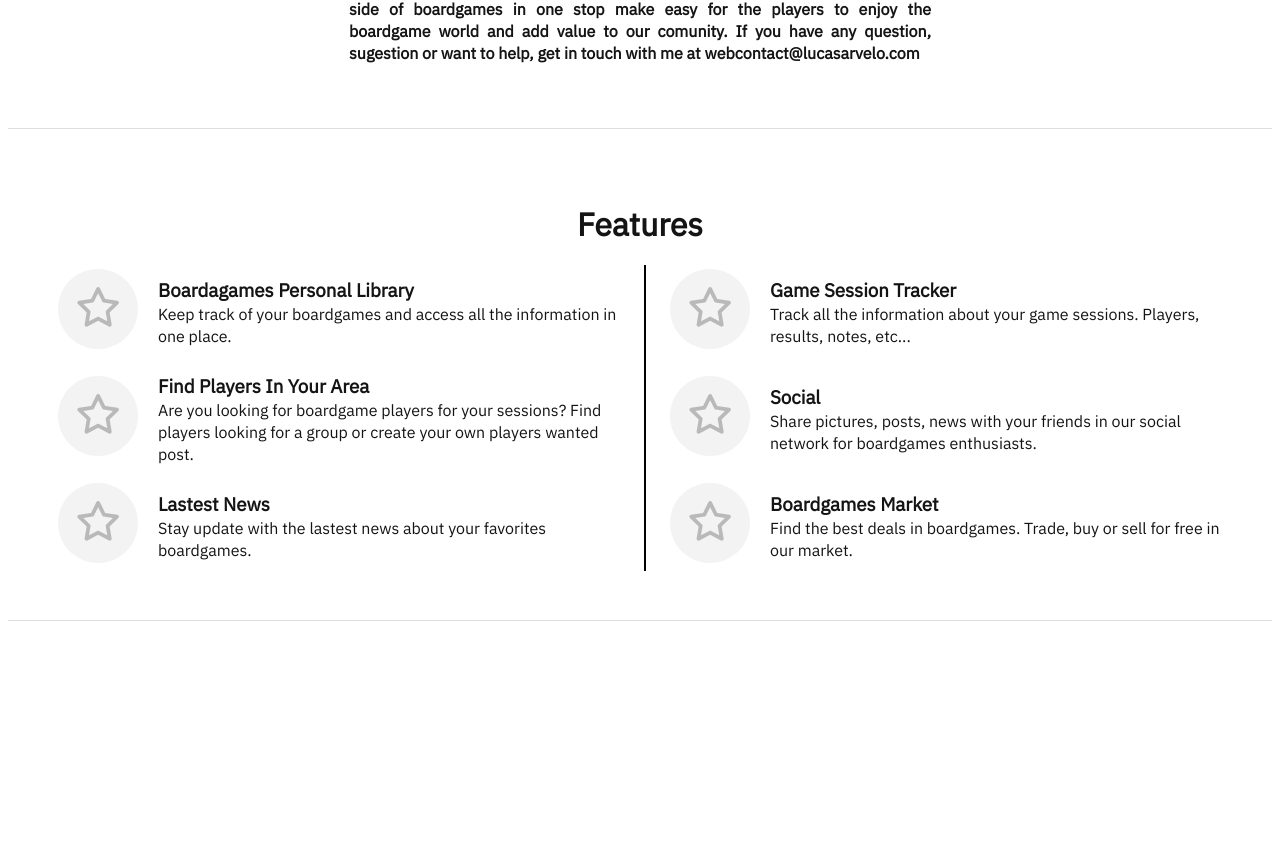
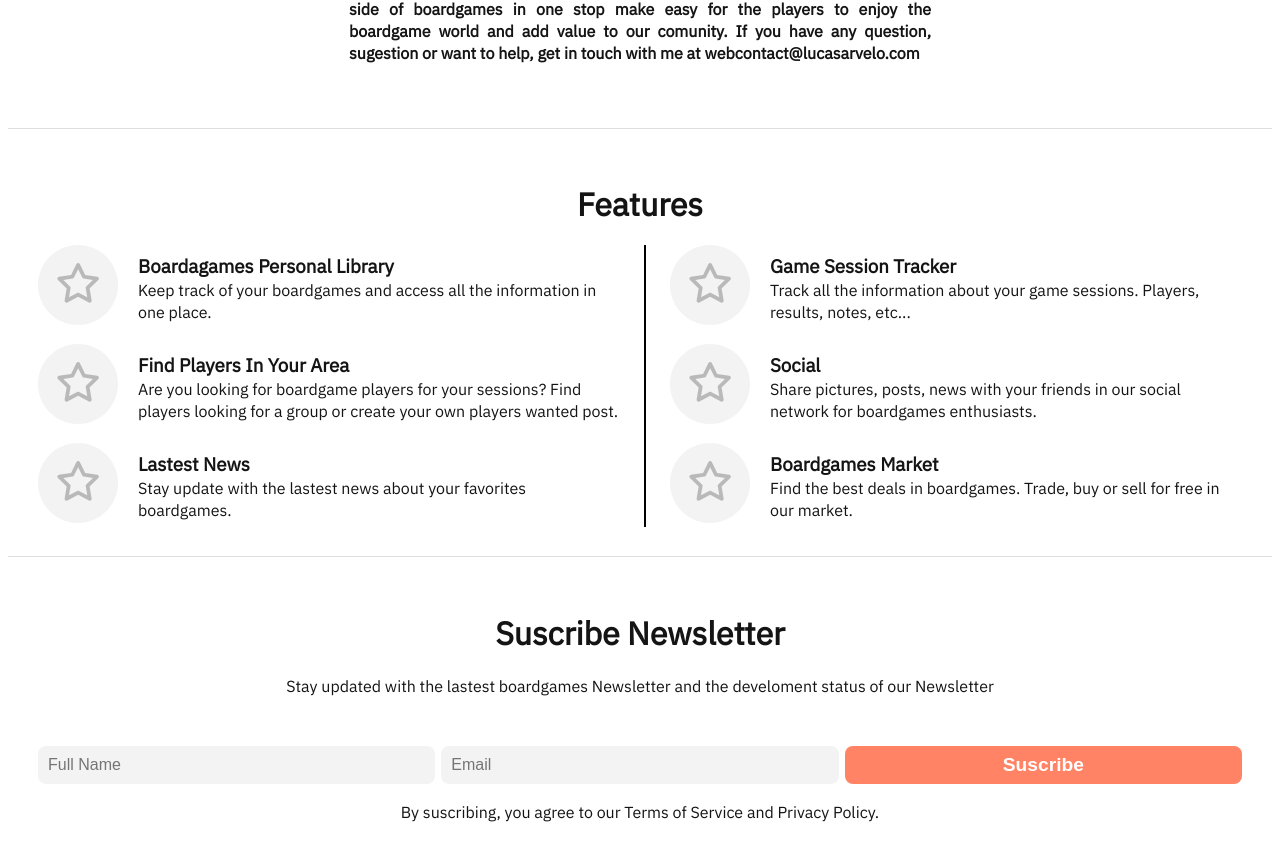
Before and after one commit to lucasarvelo/boardgame-tracker, a Vue app in the folder client/: page / in a window 1280 px wide. Shown: the part 736-1596 px from the top of the page. Before the commit the page ends 1365 px from the top, so only its background shows below. Built offline with nearby package versions, Linux system fonts and the light colour scheme.

Commit message:
add NewsletterBlock to home page

```diff
--- /dev/null
+++ b/client/src/components/NewsletterBlock.vue
@@ -0,0 +1,74 @@
+<template>
+  <div class="container">
+    <h1>Suscribe Newsletter</h1>
+    <p>Stay updated with the lastest boardgames Newsletter
+        and the develoment status of our Newsletter</p>
+    <form>
+      <input
+        class="form-field"
+        type="text"
+        id="fullName"
+        placeholder="Full Name"
+        aria-label="Full Name"
+      />
+      <input class="form-field" type="email" id="email" placeholder="Email" aria-label="Email" />
+      <button type="submit">Suscribe</button>
+    </form>
+    <p class="legal">By suscribing, you agree to our Terms of Service and Privacy Policy.</p>
+  </div>
+</template>
+
+<script lang="ts">
+import { Component, Vue } from 'vue-property-decorator';
+
+@Component
+export default class NewsletterBlockVue extends Vue {}
+</script>
+
+<style lang="scss" scoped>
+form {
+  display: flex;
+  justify-content: space-between;
+  align-items: center;
+  flex-wrap: wrap;
+  margin-top: 50px;
+}
+
+.form-field {
+  display: inline-block;
+  width: 33%;
+  border: none;
+  background-color: #f3f3f3;
+  border-radius: 8px;
+  font-size: 1rem;
+  padding: 10px;
+  box-sizing: border-box;
+}
+
+form > button {
+  display: inline-block;
+  width: 33%;
+  border: none;
+  background-color: #ff8364;
+  color: #ffffff;
+  font-size: 1.2rem;
+  font-weight: bold;
+  border-radius: 8px;
+  padding: 8px;
+}
+
+@media (max-width: 700px) {
+  .form {
+    flex-direction: column;
+  }
+
+  .form-field {
+    width: 100%;
+    margin-bottom: 10px;
+  }
+
+  form > button {
+    width: 100%;
+  }
+}
+</style>
--- a/client/src/views/Home.vue
+++ b/client/src/views/Home.vue
@@ -10,6 +10,9 @@
     <div class="features">
       <FeaturesBlock />
     </div>
+    <div class="newsletter">
+      <NewsletterBlock />
+    </div>
   </div>
 </template>
 
@@ -19,6 +22,7 @@ import SignUpForm from '@/components/SignUpForm.vue';
 import MainImage from '@/components/MainImage.vue';
 import AboutBlock from '@/components/AboutBlock.vue';
 import FeaturesBlock from '@/components/FeaturesBlock.vue';
+import NewsletterBlock from '@/components/NewsletterBlock.vue';
 import { Component, Prop, Vue } from 'vue-property-decorator';
 
 @Component({
@@ -27,6 +31,7 @@ import { Component, Prop, Vue } from 'vue-property-decorator';
     MainImage,
     AboutBlock,
     FeaturesBlock,
+    NewsletterBlock,
   },
 })
 export default class SignupForm extends Vue {
@@ -41,17 +46,22 @@ export default class SignupForm extends Vue {
   flex-wrap: wrap-reverse;
   justify-content: space-evenly;
   align-items: center;
-  box-shadow: inset 0px -1px 0px #DEDEDE;
+  box-shadow: inset 0px -1px 0px #dedede;
   padding: 30px;
 }
 
 .about {
-  box-shadow: inset 0px -1px 0px #DEDEDE;
+  box-shadow: inset 0px -1px 0px #dedede;
   padding: 50px;
 }
 
 .features {
-  box-shadow: inset 0px -1px 0px #DEDEDE;
-  padding: 50px;
+  box-shadow: inset 0px -1px 0px #dedede;
+  padding: 30px;
+}
+
+.newsletter {
+  box-shadow: inset 0px -1px 0px #dedede;
+  padding: 30px;
 }
 </style>
```
